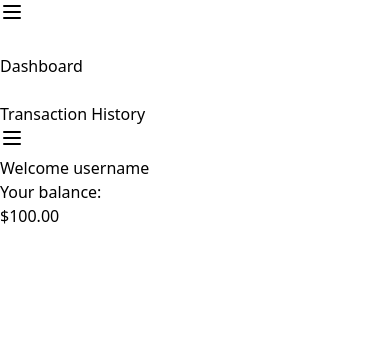
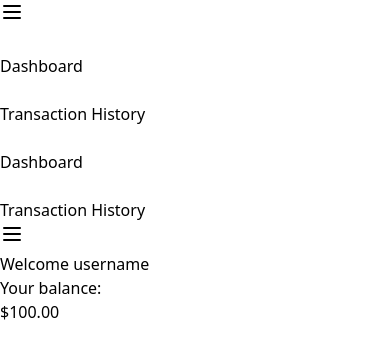
Before and after one commit to uilacceb/expenseProject, a React (Vite) app in the folder client/: page / in a window 390 px wide. Shown: the top 356 px of the page. Built offline with nearby package versions, Linux system fonts and the light colour scheme.

Commit message:
fixed style on both desktop view and mobile view

```diff
--- a/client/src/components/Balance.jsx
+++ b/client/src/components/Balance.jsx
@@ -2,7 +2,7 @@
 
 const Balance = () => {
   return (
-    <div className="h-screen  border-red-500 border-2">
+    <div className="flex-1 border-red-500 border-2">
       <div className="bg-[#2B363C] h-[85%] m-6  border-green-500 border-2">
         <div className="flex flex-col h-[100%] ">
           <p className="flex justify-center items-center text-white font-mono font-semibold h-[25%] pt-2 text-4xl  border-red-500 border-2">Your balance: </p>
--- a/client/src/components/Dashboard.jsx
+++ b/client/src/components/Dashboard.jsx
@@ -1,5 +1,4 @@
 import WelcomeUser from "./WelcomeUser";
-import Balance from "./Balance";
 import ToggleMenu from "./ToggleMenu";
 
 const Dashboard = () => {
@@ -7,10 +6,11 @@ const Dashboard = () => {
 
   return (
     <>
-      <div className="flex flex-col h-screen ">
+      <div className="flex min-h-screen">
         <ToggleMenu />
-        <WelcomeUser />
-        <Balance />
+        <div className="flex flex-col flex-1">
+          <WelcomeUser />
+        </div>
       </div>
     </>
   )
--- a/client/src/components/Layout.jsx
+++ b/client/src/components/Layout.jsx
@@ -2,7 +2,7 @@
 
 const Layout = ({ children }) => {
   return (
-    <div className="bg-[#CDD2D5] w-screen h-screen">{children}</div>
+    <div className="bg-[#CDD2D5] w-screen h-screen box-border">{children}</div>
   )
 }
 
--- a/client/src/components/ToggleMenu.jsx
+++ b/client/src/components/ToggleMenu.jsx
@@ -5,23 +5,36 @@ import { useContext } from "react";
 import { ExpenseContext } from "../App";
 
 const ToggleMenu = () => {
-  const { toggleHamburger, setToggleHamburger } = useContext(ExpenseContext)
-  return (
-    <div className={`fixed top-0 left-0 h-screen w-screen bg-[#000000ea] transform transition-transform duration-300 ease-in-out z-50 ${toggleHamburger ? 'translate-x-0' : '-translate-x-full'} lg:w-[350px]`}>
-      <button className="bg-[#B3B3B3] p-2 rounded-full hover:scale-110 duration-200 absolute top-3 left-3">
-        <TbMenu2 size={24} onClick={() => setToggleHamburger(!toggleHamburger)} />
-      </button>
-      <div className="flex flex-col mt-20 h-screen ">
-        <div className="flex items-center w-auto pl-10 mb-8 text-xl hover:scale-110 duration-150 cursor-pointer">
+  const { toggleHamburger, setToggleHamburger } = useContext(ExpenseContext);
+
+  const MenuContent = () => {
+    return (
+      <div className="flex flex-col mt-20 h-screen w-screen">
+        <div className="flex items-center w-auto pl-10 mb-8 text-xl hover:scale-110 duration-150 cursor-pointer lg:hover:scale-110 origin-left">
           <RxDashboard color="white" size={24} />
           <p className="text-white font-mono pl-4">Dashboard</p>
         </div>
-        <div className="flex items-center w-auto pl-10 text-xl hover:scale-110 duration-150 cursor-pointer">
+        <div className="flex items-center w-auto pl-10 text-xl hover:scale-110 duration-150 cursor-pointer lg:hover:scale-110 origin-left">
           <RiHistoryFill color="white" size={24} />
           <p className="text-white font-mono pl-4">Transaction History</p>
         </div>
       </div>
-    </div>
+    )
+  }
+  return (
+    <>
+      {/* Mobile Menu (shows/hides with overlay) */}
+      <div className={`lg:hidden fixed top-0 left-0 h-screen w-screen bg-[#000000ea] transform transition-transform duration-300 ease-in-out z-50 ${toggleHamburger ? 'translate-x-0' : '-translate-x-full'}`}>
+        <button className="bg-[#B3B3B3] p-2 rounded-full hover:scale-110 duration-200 absolute top-3 left-3">
+          <TbMenu2 size={24} onClick={() => setToggleHamburger(!toggleHamburger)} />
+        </button>
+        <MenuContent />
+      </div>
+
+      {/* Desktop Menu (always visible) */}
+      <div className="hidden lg:block w-[350px] h-screen bg-[#000000ea]">
+        <MenuContent />
+      </div></>
   )
 }
 
--- a/client/src/components/WelcomeUser.jsx
+++ b/client/src/components/WelcomeUser.jsx
@@ -2,19 +2,24 @@
 import { useContext } from "react";
 import { TbMenu2 } from "react-icons/tb";
 import { ExpenseContext } from "../App";
+import Balance from "./Balance";
 
 
 const WelcomeUser = () => {
   const { toggleHamburger, setToggleHamburger } = useContext(ExpenseContext)
   return (
-    <div className="w-screen p-4 border-red-500 border-2 h-[25%] flex justify-center items-center relative">
-      <button className="bg-[#B3B3B3]  p-2 rounded-full hover:scale-110 duration-200 absolute top-3 left-3 ">
-        <TbMenu2 size="1.5em" onClick={() => setToggleHamburger(!toggleHamburger)} />
-      </button>
-      <div>
-        <h1 className="font-mono font-semibold text-3xl pt-4">Welcome username</h1>
+    <>
+
+      <div className="w-screen lg:w-auto p-4 border-red-500 border-2 h-[25%] flex justify-center items-center relative">
+        <button className="bg-[#B3B3B3]  p-2 rounded-full hover:scale-110 duration-200 absolute top-3 left-3 lg:hidden ">
+          <TbMenu2 size="1.5em" onClick={() => setToggleHamburger(!toggleHamburger)} />
+        </button>
+        <div>
+          <h1 className="font-mono font-semibold text-3xl pt-4">Welcome username</h1>
+        </div>
       </div>
-    </div>
+      <Balance />
+    </>
   )
 }
 
```
